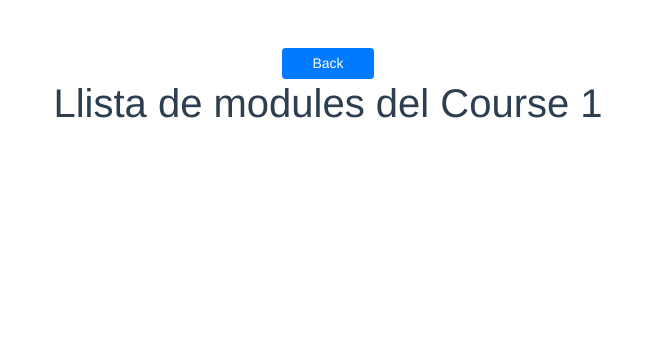
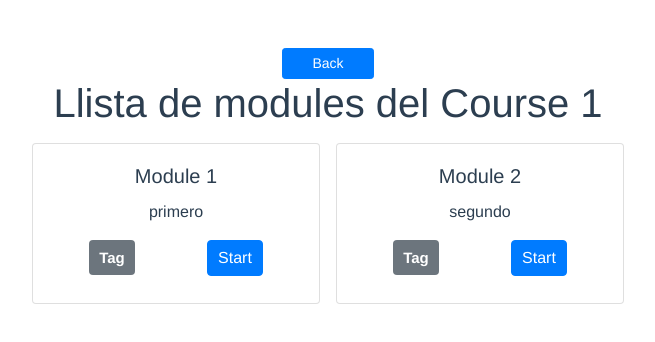
Before and after one commit to pedronieto84/vue-elearning-itAcademy, a Vue app: page /course/1 in a window 1280 px wide. Shown: the top 342 px of the page, without its empty margins (312-967 px from the left). Built offline with nearby package versions, Linux system fonts and the light colour scheme; what @highlightjs/vue-plugin would draw is missing.

Commit message:
moduleCard terminado

```diff
--- a/src/components/moduleList/moduleCard.vue
+++ b/src/components/moduleList/moduleCard.vue
@@ -1,18 +1,13 @@
 <template>
-    <div class="moduleCard" v-for="moduleChild of modulesChild" :key="moduleChild.moduleId">
+    <div class="moduleCard">
         <div class="card" style="width: 18rem;">
             <div class="card-body">
-                <h5 class="card-title">Module {{moduleChild.moduleId}}</h5>
-                <p class="card-text">{{moduleChild.description}}</p>
+                <h5 class="card-title">Module {{moduleId.id}}</h5>
+                <p class="card-text">{{moduleId.title}}</p>
                 <div class="cardBottom">
                     <h5><span class="badge badge-secondary">Tag</span></h5>
-                    <!--<<button @click="onSubmit()" class="btn btn-primary">Start</button>-->
-                    <router-link :to="{ name: 'moduleCard', path: '/course/:courseId/:moduleId', params: {courseId: 1, moduleId: moduleChild.moduleId}}">
-                        <button  class="btn">Start</button>
-                    </router-link>
+                    <button @click="onSubmit()" class="btn btn-primary">Start</button>
                 </div>
-
-
             </div>
         </div>
     </div>
@@ -20,19 +15,13 @@
 
 <script>
 export default {
-    props: {
-        modulesChild: Array,
-        courseIdChild: Number,
-    },
+    props: ['courseId', 'moduleId'],
     methods:{
         onSubmit(){
-            this.$router.push('/course/:courseId/:moduleId');
+            this.$router.push({ path: `/course/${this.courseId}/${this.moduleId.id}` })
         }
     }
-
-
 }
-
 </script>
 
 <style scoped>
@@ -47,5 +36,4 @@ export default {
     justify-content: space-around;
     align-items: baseline
 }
-
 </style>
--- a/src/views/modules.vue
+++ b/src/views/modules.vue
@@ -9,7 +9,6 @@
           <ModuleCard class="m-2" :courseId="courseId" :moduleId="moduleId" />
       </div>
     </div>
-
   </div>
 </template>
 
```
